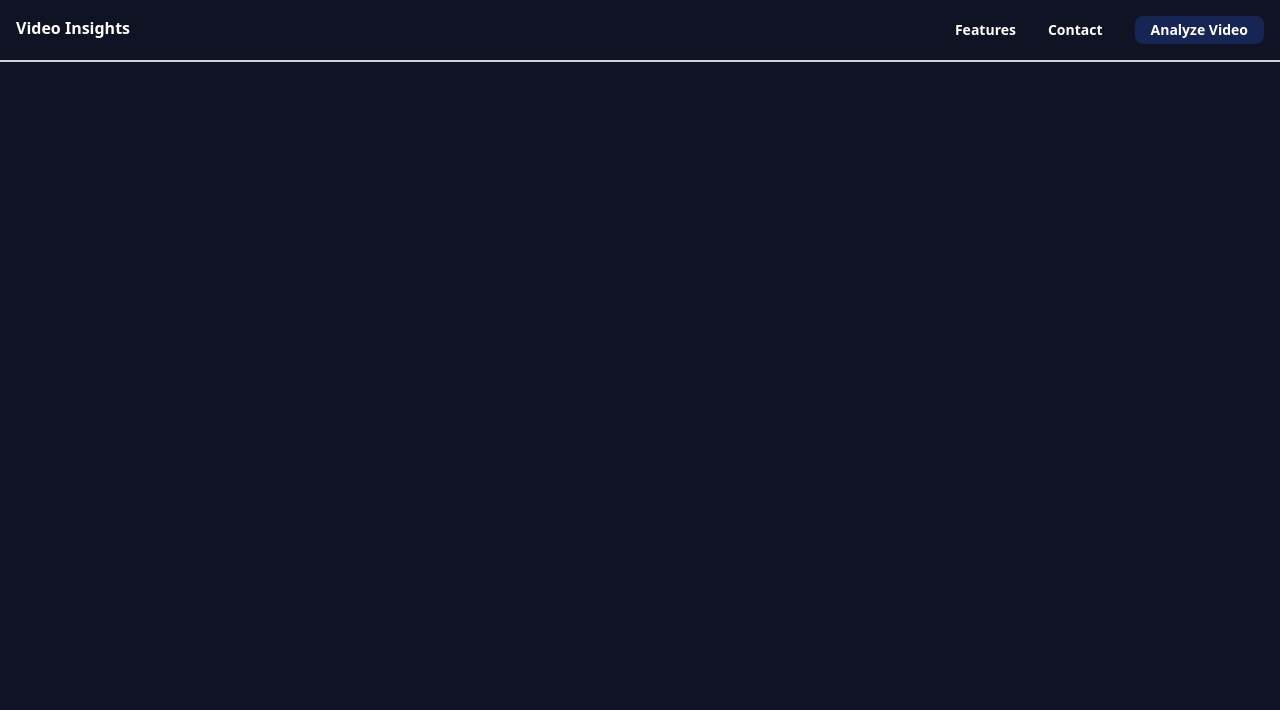
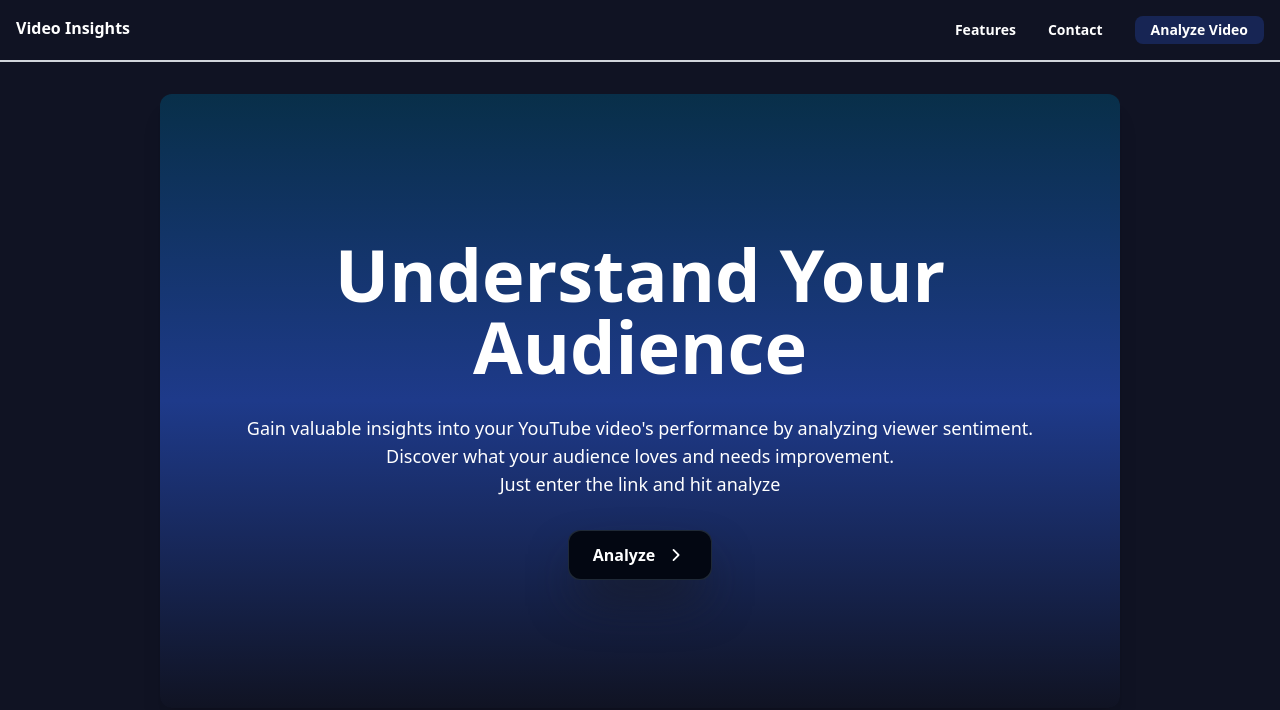
Before and after one commit to antonnprince/Sentiment-Analysis, a React (Vite) app in the folder frontend/: page / in a window 1280 px wide. Shown: the top 710 px of the page. Built offline with nearby package versions, Linux system fonts and the light colour scheme.

Commit message:
hero seciton

```diff
--- a/frontend/src/Analysis.jsx
+++ b/frontend/src/Analysis.jsx
@@ -1,13 +1,3 @@
-import React, { useEffect } from 'react'
-import {   Card,
-  CardContent,
-  CardDescription,
-  CardFooter,
-  CardHeader,
-  CardTitle, } from "@/components/ui/card"
-import {Button} from "@/components/ui/button"
-import { Progress } from "@/components/ui/progress"
-import { Label } from "@/components/ui/label"
 import { useLocation } from 'react-router-dom'
 import { useState } from 'react'
 
--- /dev/null
+++ b/frontend/src/Hero.jsx
@@ -0,0 +1,17 @@
+import React from 'react'
+import { ButtonComponent } from './components/ui/ButtonComponent'
+
+const Hero = () => {
+  return (
+    <div className='mx-auto bg-gradient-to-b from-sky-950 via-blue-900 to blue-950 shadow-xl w-3/4 text-center py-32 px-16 mt-8 rounded-xl'>
+        <h1 className='font-bold text-7xl  my-4'>Understand Your Audience</h1>
+        <p className='text-lg font-thin my-8'>Gain valuable insights into your YouTube video's performance by analyzing viewer sentiment. Discover what your audience loves and needs improvement.
+            <br/>
+            Just enter the link and hit analyze
+        </p>
+        <ButtonComponent text={"Analyze"}/>
+    </div>
+  )
+}
+
+export default Hero
--- a/frontend/src/Input.jsx
+++ b/frontend/src/Input.jsx
@@ -1,17 +1,9 @@
 import React from 'react'
-import {   Card,
-    CardContent,
-    CardDescription,
-    CardFooter,
-    CardHeader,
-    CardTitle, } from "@/components/ui/card"
-import {Input} from "@/components/ui/input"
-import {Button} from "@/components/ui/button"
 import { Link, useNavigate } from 'react-router-dom'
 import { useState } from 'react'
 import axios from 'axios'
 import { Nav } from './Nav'
-
+import Hero from "./Hero"
 const InputPage = () => {
   const [url, setUrl] = useState("")
   const navigate=useNavigate()
@@ -25,9 +17,9 @@ const res = await axios.post(`http://localhost:3000/get_comments`, {url:url})
     navigate('/analysis',{state: {analysis}})
   }
   return (
-    <div className='flex justify-center bg-[#101323] h-screen'>
+    <div className='justify-center bg-[#101323] h-screen'>
     <Nav />
-
+    <Hero />
     </div>
   )
 }
--- /dev/null
+++ b/frontend/src/components/ui/ButtonComponent.jsx
@@ -0,0 +1,38 @@
+import React from 'react'
+
+export const ButtonComponent = ({ text }) => {
+  return (
+    <div className="flex items-center justify-center h-fit">
+      <div className="relative group">
+        <button
+          type="button"
+          className="relative inline-block p-px font-semibold leading-6 text-white bg-gray-800 shadow-2xl cursor-pointer rounded-xl shadow-zinc-900 transition-transform duration-300 ease-in-out hover:scale-105 active:scale-95"
+        >
+          <span className="absolute inset-0 rounded-xl bg-gradient-to-r from-cyan-500 via-blue-500 to-sky-900 p-[2px] opacity-0 transition-opacity duration-500 group-hover:opacity-100"></span>
+
+          <span className="relative z-10 block px-6 py-3 rounded-xl bg-gray-950">
+            <span className="relative z-10 flex items-center space-x-2">
+              <span className="transition-all duration-500 group-hover:translate-x-1">
+                {text}
+              </span>
+              <svg
+                className="w-6 h-6 transition-transform duration-500 group-hover:translate-x-1"
+                data-slot="icon"
+                aria-hidden="true"
+                fill="currentColor"
+                viewBox="0 0 20 20"
+                xmlns="http://www.w3.org/2000/svg"
+              >
+                <path
+                  clipRule="evenodd"
+                  fillRule="evenodd"
+                  d="M8.22 5.22a.75.75 0 0 1 1.06 0l4.25 4.25a.75.75 0 0 1 0 1.06l-4.25 4.25a.75.75 0 0 1-1.06-1.06L11.94 10 8.22 6.28a.75.75 0 0 1 0-1.06Z"
+                />
+              </svg>
+            </span>
+          </span>
+        </button>
+      </div>
+    </div>
+  )
+}
--- a/frontend/src/components/ui/button.jsx
+++ /dev/null
@@ -1,48 +0,0 @@
-import * as React from "react"
-import { Slot } from "@radix-ui/react-slot"
-import { cva } from "class-variance-authority";
-
-import { cn } from "@/lib/utils"
-
-const buttonVariants = cva(
-  "inline-flex items-center justify-center gap-2 whitespace-nowrap rounded-md text-sm font-medium transition-colors focus-visible:outline-none focus-visible:ring-1 focus-visible:ring-ring disabled:pointer-events-none disabled:opacity-50 [&_svg]:pointer-events-none [&_svg]:size-4 [&_svg]:shrink-0",
-  {
-    variants: {
-      variant: {
-        default:
-          "bg-primary text-primary-foreground shadow hover:bg-primary/90",
-        destructive:
-          "bg-destructive text-destructive-foreground shadow-sm hover:bg-destructive/90",
-        outline:
-          "border border-input bg-background shadow-sm hover:bg-accent hover:text-accent-foreground",
-        secondary:
-          "bg-secondary text-secondary-foreground shadow-sm hover:bg-secondary/80",
-        ghost: "hover:bg-accent hover:text-accent-foreground",
-        link: "text-primary underline-offset-4 hover:underline",
-      },
-      size: {
-        default: "h-9 px-4 py-2",
-        sm: "h-8 rounded-md px-3 text-xs",
-        lg: "h-10 rounded-md px-8",
-        icon: "h-9 w-9",
-      },
-    },
-    defaultVariants: {
-      variant: "default",
-      size: "default",
-    },
-  }
-)
-
-const Button = React.forwardRef(({ className, variant, size, asChild = false, ...props }, ref) => {
-  const Comp = asChild ? Slot : "button"
-  return (
-    (<Comp
-      className={cn(buttonVariants({ variant, size, className }))}
-      ref={ref}
-      {...props} />)
-  );
-})
-Button.displayName = "Button"
-
-export { Button, buttonVariants }
```
